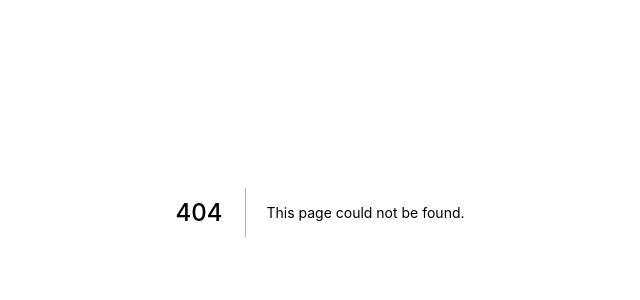
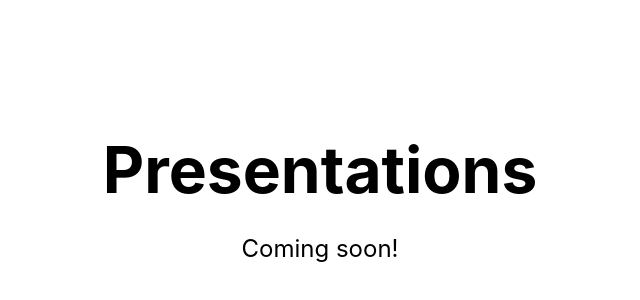
Before and after one commit to mycargus/mycargus.com, a Next.js app: page /presentations/placeholder in a window 1280 px wide. Before the commit this address had no page. Shown: the part 188-488 px from the top of the page, without its empty margins (320-960 px from the left). Built offline with nearby package versions, Linux system fonts and the light colour scheme.

Commit message:
add presentations placeholder page

```diff
--- /dev/null
+++ b/pages/presentations/placeholder.js
@@ -0,0 +1,13 @@
+import styles from "../../styles/Home.module.css";
+
+export default function Placeholder() {
+  return (
+    <div className={styles.container}>
+      <main className={styles.main}>
+        <h1 className={styles.title}>Presentations</h1>
+
+        <p className={styles.description}>Coming soon!</p>
+      </main>
+    </div>
+  );
+}
```
